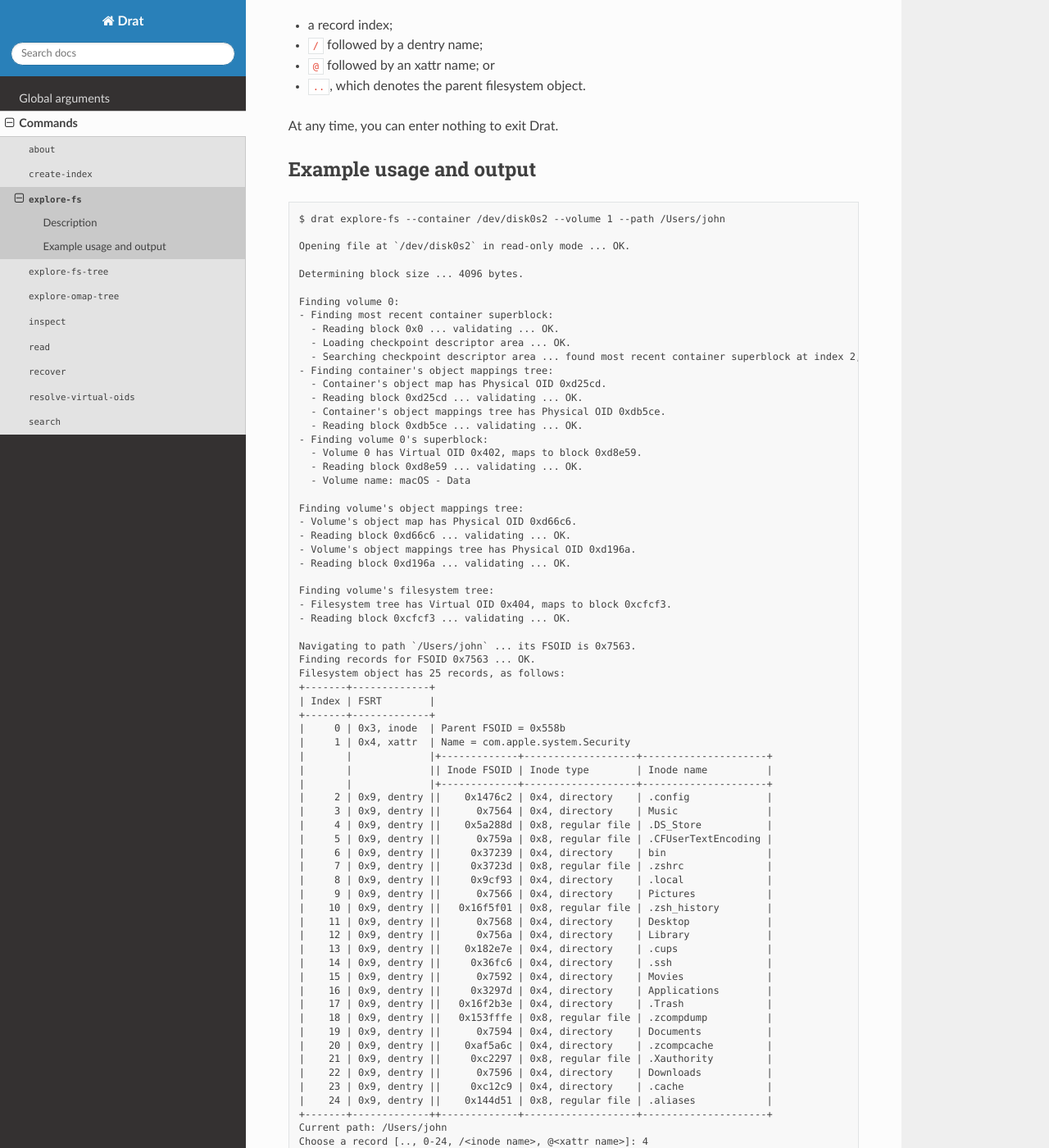
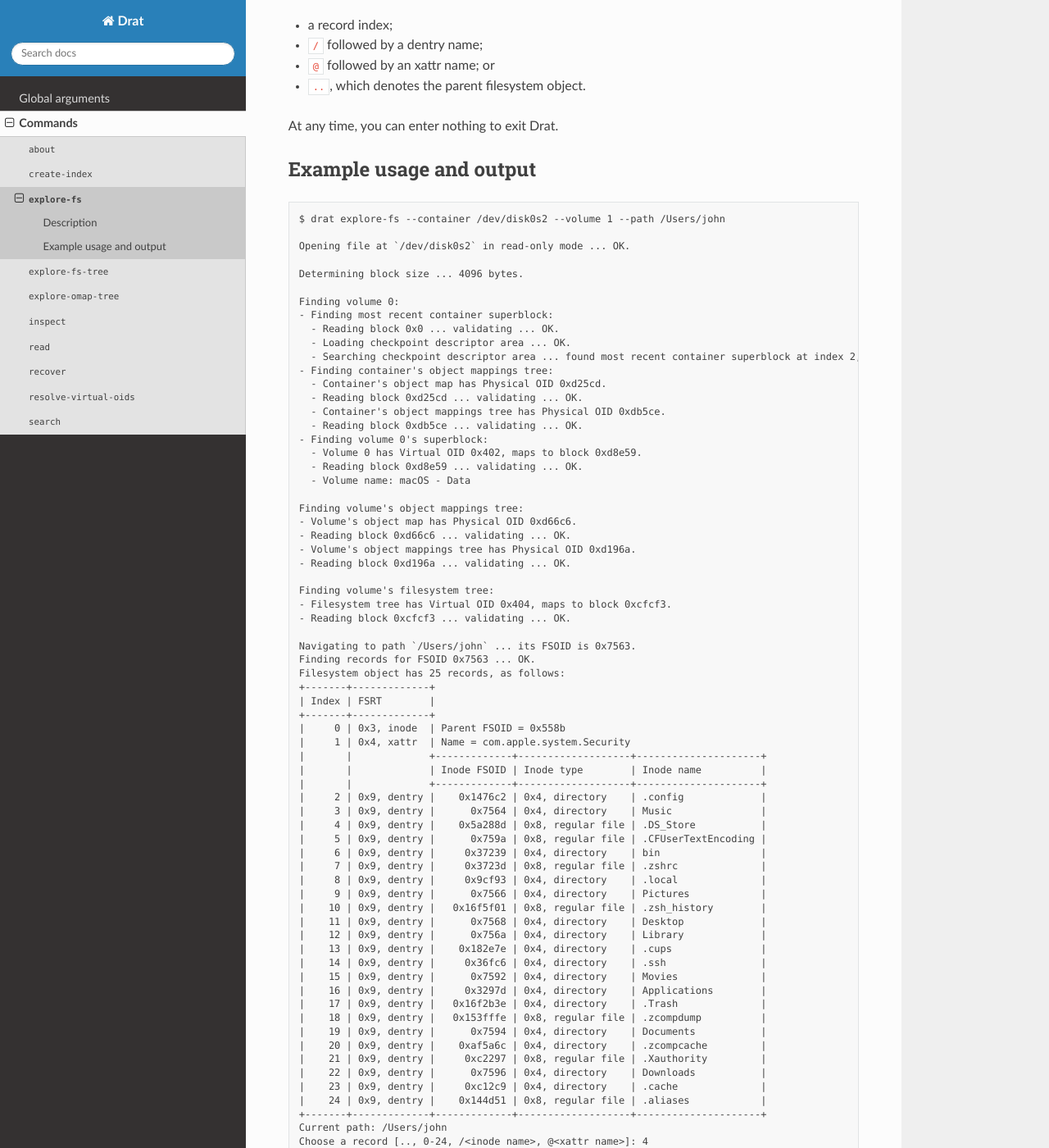
Before and after one commit to jivanpal/drat, a Sphinx documentation site: the page built from docs/commands/explore-fs.md, in a window 1280 px wide and 1400 px high, scrolled down 643 px. Shown: the whole window at 82% size. Built offline with Sphinx 7.4.7 and the Read the Docs theme 2.0.0, drawn with Linux system fonts in a browser that asks for light colours; cross-references to code outside the pages are shown as plain code; some of the changed text lies outside the part shown.

Commit message:
Minor UI changes to `explore-fs` and `explore-fs-tree`

````diff
--- a/docs/commands/explore-fs.md
+++ b/docs/commands/explore-fs.md
@@ -77,33 +77,33 @@
 +-------+-------------+
 |     0 | 0x3, inode  | Parent FSOID = 0x558b
 |     1 | 0x4, xattr  | Name = com.apple.system.Security
-|       |             |+-------------+-------------------+---------------------+
-|       |             || Inode FSOID | Inode type        | Inode name          |
-|       |             |+-------------+-------------------+---------------------+
-|     2 | 0x9, dentry ||    0x1476c2 | 0x4, directory    | .config             |
-|     3 | 0x9, dentry ||      0x7564 | 0x4, directory    | Music               |
-|     4 | 0x9, dentry ||    0x5a288d | 0x8, regular file | .DS_Store           |
-|     5 | 0x9, dentry ||      0x759a | 0x8, regular file | .CFUserTextEncoding |
-|     6 | 0x9, dentry ||     0x37239 | 0x4, directory    | bin                 |
-|     7 | 0x9, dentry ||     0x3723d | 0x8, regular file | .zshrc              |
-|     8 | 0x9, dentry ||     0x9cf93 | 0x4, directory    | .local              |
-|     9 | 0x9, dentry ||      0x7566 | 0x4, directory    | Pictures            |
-|    10 | 0x9, dentry ||   0x16f5f01 | 0x8, regular file | .zsh_history        |
-|    11 | 0x9, dentry ||      0x7568 | 0x4, directory    | Desktop             |
-|    12 | 0x9, dentry ||      0x756a | 0x4, directory    | Library             |
-|    13 | 0x9, dentry ||    0x182e7e | 0x4, directory    | .cups               |
-|    14 | 0x9, dentry ||     0x36fc6 | 0x4, directory    | .ssh                |
-|    15 | 0x9, dentry ||      0x7592 | 0x4, directory    | Movies              |
-|    16 | 0x9, dentry ||     0x3297d | 0x4, directory    | Applications        |
-|    17 | 0x9, dentry ||   0x16f2b3e | 0x4, directory    | .Trash              |
-|    18 | 0x9, dentry ||   0x153fffe | 0x8, regular file | .zcompdump          |
-|    19 | 0x9, dentry ||      0x7594 | 0x4, directory    | Documents           |
-|    20 | 0x9, dentry ||    0xaf5a6c | 0x4, directory    | .zcompcache         |
-|    21 | 0x9, dentry ||     0xc2297 | 0x8, regular file | .Xauthority         |
-|    22 | 0x9, dentry ||      0x7596 | 0x4, directory    | Downloads           |
-|    23 | 0x9, dentry ||     0xc12c9 | 0x4, directory    | .cache              |
-|    24 | 0x9, dentry ||    0x144d51 | 0x8, regular file | .aliases            |
-+-------+-------------++-------------+-------------------+---------------------+
+|       |             +-------------+-------------------+---------------------+
+|       |             | Inode FSOID | Inode type        | Inode name          |
+|       |             +-------------+-------------------+---------------------+
+|     2 | 0x9, dentry |    0x1476c2 | 0x4, directory    | .config             |
+|     3 | 0x9, dentry |      0x7564 | 0x4, directory    | Music               |
+|     4 | 0x9, dentry |    0x5a288d | 0x8, regular file | .DS_Store           |
+|     5 | 0x9, dentry |      0x759a | 0x8, regular file | .CFUserTextEncoding |
+|     6 | 0x9, dentry |     0x37239 | 0x4, directory    | bin                 |
+|     7 | 0x9, dentry |     0x3723d | 0x8, regular file | .zshrc              |
+|     8 | 0x9, dentry |     0x9cf93 | 0x4, directory    | .local              |
+|     9 | 0x9, dentry |      0x7566 | 0x4, directory    | Pictures            |
+|    10 | 0x9, dentry |   0x16f5f01 | 0x8, regular file | .zsh_history        |
+|    11 | 0x9, dentry |      0x7568 | 0x4, directory    | Desktop             |
+|    12 | 0x9, dentry |      0x756a | 0x4, directory    | Library             |
+|    13 | 0x9, dentry |    0x182e7e | 0x4, directory    | .cups               |
+|    14 | 0x9, dentry |     0x36fc6 | 0x4, directory    | .ssh                |
+|    15 | 0x9, dentry |      0x7592 | 0x4, directory    | Movies              |
+|    16 | 0x9, dentry |     0x3297d | 0x4, directory    | Applications        |
+|    17 | 0x9, dentry |   0x16f2b3e | 0x4, directory    | .Trash              |
+|    18 | 0x9, dentry |   0x153fffe | 0x8, regular file | .zcompdump          |
+|    19 | 0x9, dentry |      0x7594 | 0x4, directory    | Documents           |
+|    20 | 0x9, dentry |    0xaf5a6c | 0x4, directory    | .zcompcache         |
+|    21 | 0x9, dentry |     0xc2297 | 0x8, regular file | .Xauthority         |
+|    22 | 0x9, dentry |      0x7596 | 0x4, directory    | Downloads           |
+|    23 | 0x9, dentry |     0xc12c9 | 0x4, directory    | .cache              |
+|    24 | 0x9, dentry |    0x144d51 | 0x8, regular file | .aliases            |
++-------+-------------+-------------+-------------------+---------------------+
 Current path: /Users/john
 Choose a record [.., 0-24, /<inode name>, @<xattr name>]: 4
 
@@ -115,12 +115,12 @@
 |     0 | 0x3, inode       | Parent FSOID = 0x7563
 |     1 | 0x4, xattr       | Name = com.apple.FinderInfo
 |     2 | 0x6, dstream     | Reference count = 1
-|       |                  |+-----------------+----------------+---------------+
-|       |                  || Logical address | Length (bytes) | Block address |
-|       |                  |+-----------------+----------------+---------------+
-|     3 | 0x8, file extent ||               0 |           4096 |     0x359223c |
-|     4 | 0x8, file extent ||          0x1000 |           8192 |     0x2c69bcd |
-+-------+------------------++-----------------+----------------+---------------+
+|       |                  +-----------------+----------------+---------------+
+|       |                  | Logical address | Length (bytes) | Block address |
+|       |                  +-----------------+----------------+---------------+
+|     3 | 0x8, file extent |               0 |           4096 |     0x359223c |
+|     4 | 0x8, file extent |          0x1000 |           8192 |     0x2c69bcd |
++-------+------------------+-----------------+----------------+---------------+
 Current path: /Users/john/.DS_Store
 Choose a record [.., 0-4, @<xattr name>]: ..
 
@@ -131,33 +131,33 @@
 +-------+-------------+
 |     0 | 0x3, inode  | Parent FSOID = 0x558b
 |     1 | 0x4, xattr  | Name = com.apple.system.Security
-|       |             |+-------------+-------------------+---------------------+
-|       |             || Inode FSOID | Inode type        | Inode name          |
-|       |             |+-------------+-------------------+---------------------+
-|     2 | 0x9, dentry ||    0x1476c2 | 0x4, directory    | .config             |
-|     3 | 0x9, dentry ||      0x7564 | 0x4, directory    | Music               |
-|     4 | 0x9, dentry ||    0x5a288d | 0x8, regular file | .DS_Store           |
-|     5 | 0x9, dentry ||      0x759a | 0x8, regular file | .CFUserTextEncoding |
-|     6 | 0x9, dentry ||     0x37239 | 0x4, directory    | bin                 |
-|     7 | 0x9, dentry ||     0x3723d | 0x8, regular file | .zshrc              |
-|     8 | 0x9, dentry ||     0x9cf93 | 0x4, directory    | .local              |
-|     9 | 0x9, dentry ||      0x7566 | 0x4, directory    | Pictures            |
-|    10 | 0x9, dentry ||   0x16f5f01 | 0x8, regular file | .zsh_history        |
-|    11 | 0x9, dentry ||      0x7568 | 0x4, directory    | Desktop             |
-|    12 | 0x9, dentry ||      0x756a | 0x4, directory    | Library             |
-|    13 | 0x9, dentry ||    0x182e7e | 0x4, directory    | .cups               |
-|    14 | 0x9, dentry ||     0x36fc6 | 0x4, directory    | .ssh                |
-|    15 | 0x9, dentry ||      0x7592 | 0x4, directory    | Movies              |
-|    16 | 0x9, dentry ||     0x3297d | 0x4, directory    | Applications        |
-|    17 | 0x9, dentry ||   0x16f2b3e | 0x4, directory    | .Trash              |
-|    18 | 0x9, dentry ||   0x153fffe | 0x8, regular file | .zcompdump          |
-|    19 | 0x9, dentry ||      0x7594 | 0x4, directory    | Documents           |
-|    20 | 0x9, dentry ||    0xaf5a6c | 0x4, directory    | .zcompcache         |
-|    21 | 0x9, dentry ||     0xc2297 | 0x8, regular file | .Xauthority         |
-|    22 | 0x9, dentry ||      0x7596 | 0x4, directory    | Downloads           |
-|    23 | 0x9, dentry ||     0xc12c9 | 0x4, directory    | .cache              |
-|    24 | 0x9, dentry ||    0x144d51 | 0x8, regular file | .aliases            |
-+-------+-------------++-------------+-------------------+---------------------+
+|       |             +-------------+-------------------+---------------------+
+|       |             | Inode FSOID | Inode type        | Inode name          |
+|       |             +-------------+-------------------+---------------------+
+|     2 | 0x9, dentry |    0x1476c2 | 0x4, directory    | .config             |
+|     3 | 0x9, dentry |      0x7564 | 0x4, directory    | Music               |
+|     4 | 0x9, dentry |    0x5a288d | 0x8, regular file | .DS_Store           |
+|     5 | 0x9, dentry |      0x759a | 0x8, regular file | .CFUserTextEncoding |
+|     6 | 0x9, dentry |     0x37239 | 0x4, directory    | bin                 |
+|     7 | 0x9, dentry |     0x3723d | 0x8, regular file | .zshrc              |
+|     8 | 0x9, dentry |     0x9cf93 | 0x4, directory    | .local              |
+|     9 | 0x9, dentry |      0x7566 | 0x4, directory    | Pictures            |
+|    10 | 0x9, dentry |   0x16f5f01 | 0x8, regular file | .zsh_history        |
+|    11 | 0x9, dentry |      0x7568 | 0x4, directory    | Desktop             |
+|    12 | 0x9, dentry |      0x756a | 0x4, directory    | Library             |
+|    13 | 0x9, dentry |    0x182e7e | 0x4, directory    | .cups               |
+|    14 | 0x9, dentry |     0x36fc6 | 0x4, directory    | .ssh                |
+|    15 | 0x9, dentry |      0x7592 | 0x4, directory    | Movies              |
+|    16 | 0x9, dentry |     0x3297d | 0x4, directory    | Applications        |
+|    17 | 0x9, dentry |   0x16f2b3e | 0x4, directory    | .Trash              |
+|    18 | 0x9, dentry |   0x153fffe | 0x8, regular file | .zcompdump          |
+|    19 | 0x9, dentry |      0x7594 | 0x4, directory    | Documents           |
+|    20 | 0x9, dentry |    0xaf5a6c | 0x4, directory    | .zcompcache         |
+|    21 | 0x9, dentry |     0xc2297 | 0x8, regular file | .Xauthority         |
+|    22 | 0x9, dentry |      0x7596 | 0x4, directory    | Downloads           |
+|    23 | 0x9, dentry |     0xc12c9 | 0x4, directory    | .cache              |
+|    24 | 0x9, dentry |    0x144d51 | 0x8, regular file | .aliases            |
++-------+-------------+-------------+-------------------+---------------------+
 Current path: /Users/john
 Choose a record [.., 0-24, /<inode name>, @<xattr name>]: /Library
 
@@ -169,77 +169,77 @@
 |     0 | 0x3, inode  | Parent FSOID = 0x7563
 |     1 | 0x4, xattr  | Name = com.apple.FinderInfo
 |     2 | 0x4, xattr  | Name = com.apple.system.Security
-|       |             |+-------------+-------------------+-------------------------+
-|       |             || Inode FSOID | Inode type        | Inode name              |
-|       |             |+-------------+-------------------+-------------------------+
-|     3 | 0x9, dentry ||      0x756b | 0x4, directory    | Application Support     |
-|     4 | 0x9, dentry ||      0x81a6 | 0x4, directory    | Maps                    |
-|     5 | 0x9, dentry ||      0x7980 | 0x4, directory    | Assistant               |
-|     6 | 0x9, dentry ||      0x756c | 0x4, directory    | Autosave Information    |
-|     7 | 0x9, dentry ||      0x8952 | 0x4, directory    | Saved Application State |
-|     8 | 0x9, dentry ||      0x8044 | 0x4, directory    | IdentityServices        |
-|     9 | 0x9, dentry ||      0x8b74 | 0x4, directory    | WebKit                  |
-|    10 | 0x9, dentry ||    0x14308d | 0x4, directory    | Developer               |
-|    11 | 0x9, dentry ||    0x5299e3 | 0x4, directory    | Mozilla                 |
-|    12 | 0x9, dentry ||      0x7964 | 0x4, directory    | Calendars               |
-|    13 | 0x9, dentry ||      0x756d | 0x4, directory    | Preferences             |
-|    14 | 0x9, dentry ||      0x8946 | 0x4, directory    | studentd                |
-|    15 | 0x9, dentry ||      0x7751 | 0x4, directory    | Messages                |
-|    16 | 0x9, dentry ||      0x8ff5 | 0x4, directory    | HomeKit                 |
-|    17 | 0x9, dentry ||    0x2f777a | 0x4, directory    | DES                     |
-|    18 | 0x9, dentry ||      0x75ef | 0x4, directory    | Keychains               |
-|    19 | 0x9, dentry ||      0x8093 | 0x4, directory    | Sharing                 |
-|    20 | 0x9, dentry ||      0x7571 | 0x4, directory    | ColorPickers            |
-|    21 | 0x9, dentry ||    0x1538ca | 0x4, directory    | ColorSync               |
-|    22 | 0x9, dentry ||      0x782e | 0x4, directory    | Application Scripts     |
-|    23 | 0x9, dentry ||      0x7572 | 0x4, directory    | Assistants              |
-|    24 | 0x9, dentry ||      0x759d | 0x8, regular file | .localized              |
-|    25 | 0x9, dentry ||      0x776f | 0x4, directory    | Mail                    |
-|    26 | 0x9, dentry ||     0x99335 | 0x4, directory    | UIKitSystem             |
-|    27 | 0x9, dentry ||      0x7573 | 0x4, directory    | Compositions            |
-|    28 | 0x9, dentry ||    0x846f5e | 0x4, directory    | GameKit                 |
-|    29 | 0x9, dentry ||     0x323ad | 0x4, directory    | Google                  |
-|    30 | 0x9, dentry ||      0x8bb2 | 0x4, directory    | LanguageModeling        |
-|    31 | 0x9, dentry ||      0x7575 | 0x4, directory    | Favorites               |
-|    32 | 0x9, dentry ||      0x8e95 | 0x4, directory    | Passes                  |
-|    33 | 0x9, dentry ||      0x759e | 0x4, directory    | FontCollections         |
-|    34 | 0x9, dentry ||      0x7577 | 0x4, directory    | Sounds                  |
-|    35 | 0x9, dentry ||      0x82f4 | 0x4, directory    | com.apple.internal.ck   |
-|    36 | 0x9, dentry ||      0x7578 | 0x4, directory    | Printers                |
-|    37 | 0x9, dentry ||      0x768a | 0x4, directory    | SyncedPreferences       |
-|    38 | 0x9, dentry ||      0x7579 | 0x4, directory    | Audio                   |
-|    39 | 0x9, dentry ||      0x7582 | 0x4, directory    | Keyboard Layouts        |
-|    40 | 0x9, dentry ||      0x7583 | 0x4, directory    | Logs                    |
-|    41 | 0x9, dentry ||      0x7584 | 0x4, directory    | Internet Plug-Ins       |
-|    42 | 0x9, dentry ||     0x96d34 | 0x4, directory    | FrontBoard              |
-|    43 | 0x9, dentry ||      0x9220 | 0x4, directory    | News                    |
-|    44 | 0x9, dentry ||      0x767d | 0x4, directory    | Accounts                |
-|    45 | 0x9, dentry ||      0x7783 | 0x4, directory    | Safari                  |
-|    46 | 0x9, dentry ||      0x7585 | 0x4, directory    | Colors                  |
-|    47 | 0x9, dentry ||      0x8cce | 0x4, directory    | MediaStream             |
-|    48 | 0x9, dentry ||      0x7586 | 0x4, directory    | PreferencePanes         |
-|    49 | 0x9, dentry ||      0x9bce | 0x4, directory    | Mobile Documents        |
-|    50 | 0x9, dentry ||      0x7666 | 0x4, directory    | Suggestions             |
-|    51 | 0x9, dentry ||     0x324a7 | 0x4, directory    | LaunchAgents            |
-|    52 | 0x9, dentry ||      0x7fc8 | 0x4, directory    | Group Containers        |
-|    53 | 0x9, dentry ||      0x8b86 | 0x4, directory    | Dictionaries            |
-|    54 | 0x9, dentry ||      0x76b8 | 0x4, directory    | Containers              |
-|    55 | 0x9, dentry ||      0x767b | 0x4, directory    | PersonalizationPortrait |
-|    56 | 0x9, dentry ||      0x7587 | 0x4, directory    | Fonts                   |
-|    57 | 0x9, dentry ||      0x8b7f | 0x4, directory    | KeyboardServices        |
-|    58 | 0x9, dentry ||      0x7628 | 0x4, directory    | Metadata                |
-|    59 | 0x9, dentry ||      0x7588 | 0x4, directory    | Screen Savers           |
-|    60 | 0x9, dentry ||      0x8078 | 0x4, directory    | CallServices            |
-|    61 | 0x9, dentry ||      0x7589 | 0x4, directory    | Spelling                |
-|    62 | 0x9, dentry ||      0x9cea | 0x4, directory    | SafariSafeBrowsing      |
-|    63 | 0x9, dentry ||      0x760f | 0x4, directory    | Reminders               |
-|    64 | 0x9, dentry ||      0x758a | 0x4, directory    | Input Methods           |
-|    65 | 0x9, dentry ||      0x9bea | 0x4, directory    | Cookies                 |
-|    66 | 0x9, dentry ||      0x758c | 0x4, directory    | Services                |
-|    67 | 0x9, dentry ||    0x294760 | 0x4, directory    | Keyboard                |
-|    68 | 0x9, dentry ||      0x881f | 0x4, directory    | CoreFollowUp            |
-|    69 | 0x9, dentry ||      0x758d | 0x4, directory    | Caches                  |
-+-------+-------------++-------------+-------------------+-------------------------+
+|       |             +-------------+-------------------+-------------------------+
+|       |             | Inode FSOID | Inode type        | Inode name              |
+|       |             +-------------+-------------------+-------------------------+
+|     3 | 0x9, dentry |      0x756b | 0x4, directory    | Application Support     |
+|     4 | 0x9, dentry |      0x81a6 | 0x4, directory    | Maps                    |
+|     5 | 0x9, dentry |      0x7980 | 0x4, directory    | Assistant               |
+|     6 | 0x9, dentry |      0x756c | 0x4, directory    | Autosave Information    |
+|     7 | 0x9, dentry |      0x8952 | 0x4, directory    | Saved Application State |
+|     8 | 0x9, dentry |      0x8044 | 0x4, directory    | IdentityServices        |
+|     9 | 0x9, dentry |      0x8b74 | 0x4, directory    | WebKit                  |
+|    10 | 0x9, dentry |    0x14308d | 0x4, directory    | Developer               |
+|    11 | 0x9, dentry |    0x5299e3 | 0x4, directory    | Mozilla                 |
+|    12 | 0x9, dentry |      0x7964 | 0x4, directory    | Calendars               |
+|    13 | 0x9, dentry |      0x756d | 0x4, directory    | Preferences             |
+|    14 | 0x9, dentry |      0x8946 | 0x4, directory    | studentd                |
+|    15 | 0x9, dentry |      0x7751 | 0x4, directory    | Messages                |
+|    16 | 0x9, dentry |      0x8ff5 | 0x4, directory    | HomeKit                 |
+|    17 | 0x9, dentry |    0x2f777a | 0x4, directory    | DES                     |
+|    18 | 0x9, dentry |      0x75ef | 0x4, directory    | Keychains               |
+|    19 | 0x9, dentry |      0x8093 | 0x4, directory    | Sharing                 |
+|    20 | 0x9, dentry |      0x7571 | 0x4, directory    | ColorPickers            |
+|    21 | 0x9, dentry |    0x1538ca | 0x4, directory    | ColorSync               |
+|    22 | 0x9, dentry |      0x782e | 0x4, directory    | Application Scripts     |
+|    23 | 0x9, dentry |      0x7572 | 0x4, directory    | Assistants              |
+|    24 | 0x9, dentry |      0x759d | 0x8, regular file | .localized              |
+|    25 | 0x9, dentry |      0x776f | 0x4, directory    | Mail                    |
+|    26 | 0x9, dentry |     0x99335 | 0x4, directory    | UIKitSystem             |
+|    27 | 0x9, dentry |      0x7573 | 0x4, directory    | Compositions            |
+|    28 | 0x9, dentry |    0x846f5e | 0x4, directory    | GameKit                 |
+|    29 | 0x9, dentry |     0x323ad | 0x4, directory    | Google                  |
+|    30 | 0x9, dentry |      0x8bb2 | 0x4, directory    | LanguageModeling        |
+|    31 | 0x9, dentry |      0x7575 | 0x4, directory    | Favorites               |
+|    32 | 0x9, dentry |      0x8e95 | 0x4, directory    | Passes                  |
+|    33 | 0x9, dentry |      0x759e | 0x4, directory    | FontCollections         |
+|    34 | 0x9, dentry |      0x7577 | 0x4, directory    | Sounds                  |
+|    35 | 0x9, dentry |      0x82f4 | 0x4, directory    | com.apple.internal.ck   |
+|    36 | 0x9, dentry |      0x7578 | 0x4, directory    | Printers                |
+|    37 | 0x9, dentry |      0x768a | 0x4, directory    | SyncedPreferences       |
+|    38 | 0x9, dentry |      0x7579 | 0x4, directory    | Audio                   |
+|    39 | 0x9, dentry |      0x7582 | 0x4, directory    | Keyboard Layouts        |
+|    40 | 0x9, dentry |      0x7583 | 0x4, directory    | Logs                    |
+|    41 | 0x9, dentry |      0x7584 | 0x4, directory    | Internet Plug-Ins       |
+|    42 | 0x9, dentry |     0x96d34 | 0x4, directory    | FrontBoard              |
+|    43 | 0x9, dentry |      0x9220 | 0x4, directory    | News                    |
+|    44 | 0x9, dentry |      0x767d | 0x4, directory    | Accounts                |
+|    45 | 0x9, dentry |      0x7783 | 0x4, directory    | Safari                  |
+|    46 | 0x9, dentry |      0x7585 | 0x4, directory    | Colors                  |
+|    47 | 0x9, dentry |      0x8cce | 0x4, directory    | MediaStream             |
+|    48 | 0x9, dentry |      0x7586 | 0x4, directory    | PreferencePanes         |
+|    49 | 0x9, dentry |      0x9bce | 0x4, directory    | Mobile Documents        |
+|    50 | 0x9, dentry |      0x7666 | 0x4, directory    | Suggestions             |
+|    51 | 0x9, dentry |     0x324a7 | 0x4, directory    | LaunchAgents            |
+|    52 | 0x9, dentry |      0x7fc8 | 0x4, directory    | Group Containers        |
+|    53 | 0x9, dentry |      0x8b86 | 0x4, directory    | Dictionaries            |
+|    54 | 0x9, dentry |      0x76b8 | 0x4, directory    | Containers              |
+|    55 | 0x9, dentry |      0x767b | 0x4, directory    | PersonalizationPortrait |
+|    56 | 0x9, dentry |      0x7587 | 0x4, directory    | Fonts                   |
+|    57 | 0x9, dentry |      0x8b7f | 0x4, directory    | KeyboardServices        |
+|    58 | 0x9, dentry |      0x7628 | 0x4, directory    | Metadata                |
+|    59 | 0x9, dentry |      0x7588 | 0x4, directory    | Screen Savers           |
+|    60 | 0x9, dentry |      0x8078 | 0x4, directory    | CallServices            |
+|    61 | 0x9, dentry |      0x7589 | 0x4, directory    | Spelling                |
+|    62 | 0x9, dentry |      0x9cea | 0x4, directory    | SafariSafeBrowsing      |
+|    63 | 0x9, dentry |      0x760f | 0x4, directory    | Reminders               |
+|    64 | 0x9, dentry |      0x758a | 0x4, directory    | Input Methods           |
+|    65 | 0x9, dentry |      0x9bea | 0x4, directory    | Cookies                 |
+|    66 | 0x9, dentry |      0x758c | 0x4, directory    | Services                |
+|    67 | 0x9, dentry |    0x294760 | 0x4, directory    | Keyboard                |
+|    68 | 0x9, dentry |      0x881f | 0x4, directory    | CoreFollowUp            |
+|    69 | 0x9, dentry |      0x758d | 0x4, directory    | Caches                  |
++-------+-------------+-------------+-------------------+-------------------------+
 Current path: /Users/john/Library
 Choose a record [.., 0-69, /<inode name>, @<xattr name>]:
 ```
````
Also changed, not shown: docs/commands/explore-fs-tree.md (+24 -21 lines).
